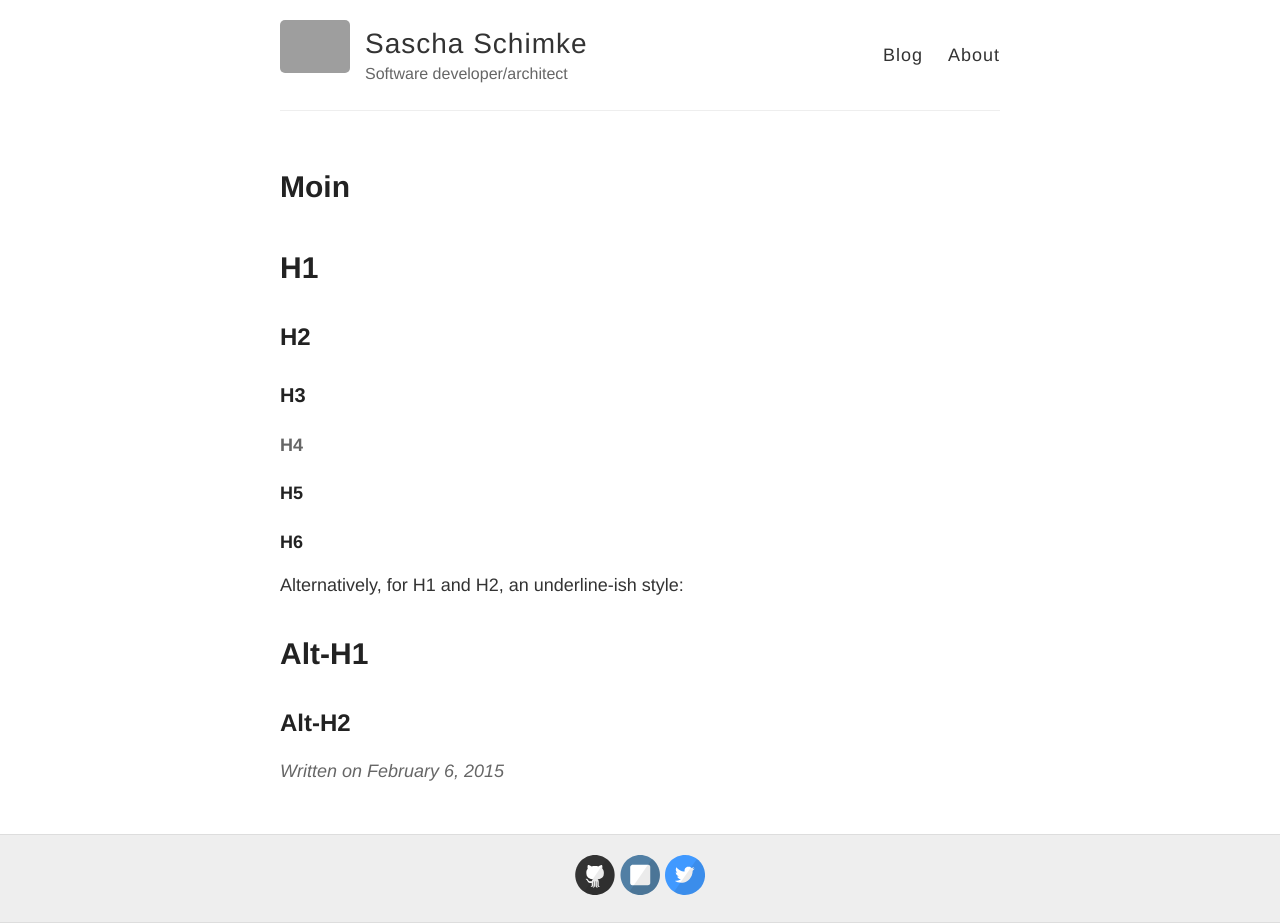
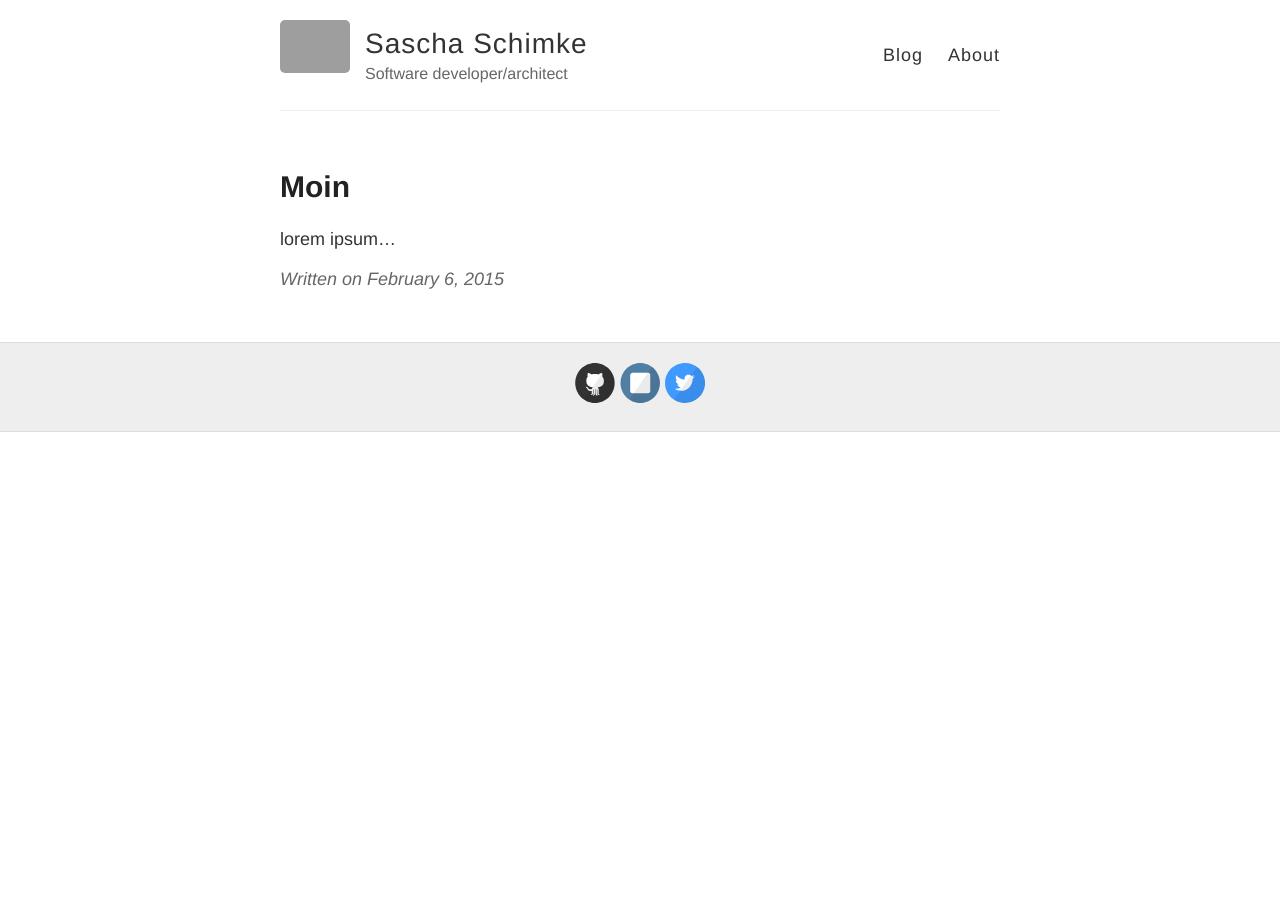
Before and after one commit to DrSchimke/drschimke.github.io, a Jekyll site: the page built from _posts/2015-02-06-Moin.md, in a window 1280 px wide. Built offline with Jekyll 4.4.1, drawn with Linux system fonts in a browser that asks for light colours; Markdown is read by kramdown in place of the engine named in the settings; after the commit the page ends 900 px from its top, so only the background shows below that; grey boxes are pictures that could not be loaded.

```diff
--- a/_posts/2015-02-06-Moin.md
+++ b/_posts/2015-02-06-Moin.md
@@ -1,21 +1,7 @@
 ---
 layout: post
 title: Moin
+permalink: test
 ---
 
-
-
-# H1
-## H2
-### H3
-#### H4
-##### H5
-###### H6
-
-Alternatively, for H1 and H2, an underline-ish style:
-
-Alt-H1
-======
-
-Alt-H2
-------
+lorem ipsum...
```
